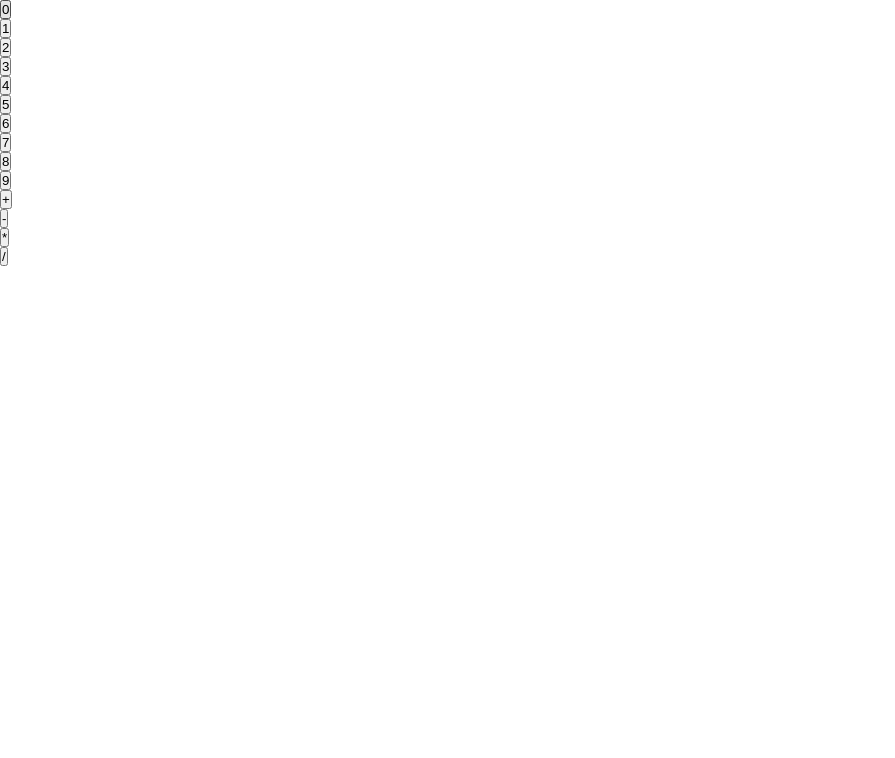
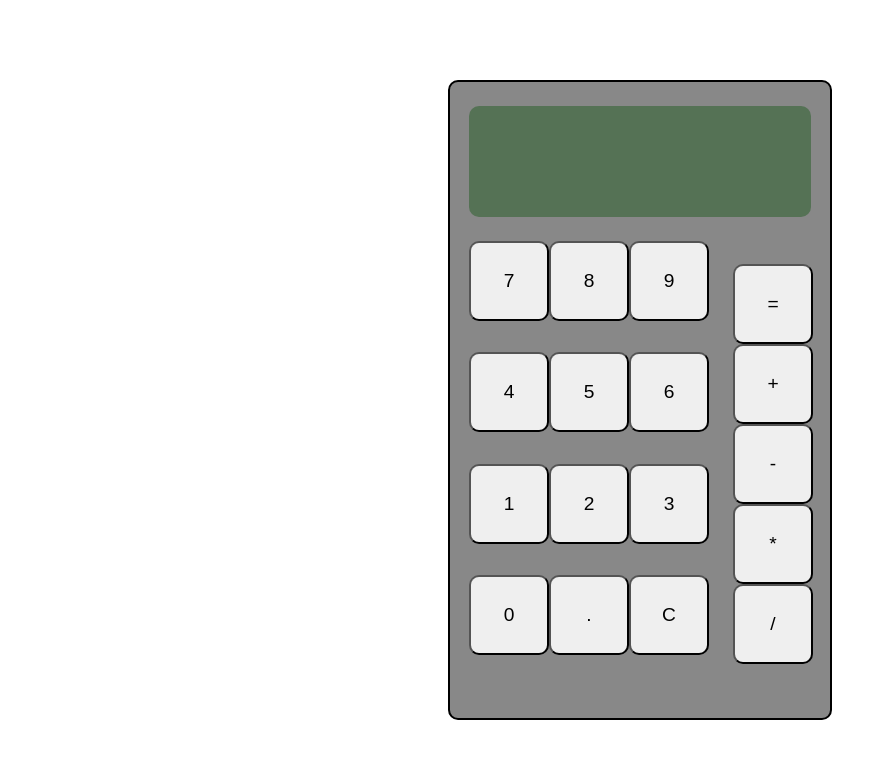
Before and after one commit to juliangcorrea/odin-calculator, a plain HTML site: page index.html in a window 1280 px wide. Shown: the whole page, without its empty margins (0-895 px from the left). Drawn offline with Linux system fonts and the light colour scheme.

Commit message:
Add medium operator logic to JS (using different operators). Add basic styling and better structure to HTML

```diff
--- a/index.html
+++ b/index.html
@@ -10,23 +10,26 @@
 <body>
     <div class="main-container">
         <div class="calculator-box">
-            <div class="dispaly-box">
+            <div class="display-box">
                 <div class="display-screen"></div>
             </div>
             <div class="buttons-box">
                 <div class="numbers-box">
-                    <div class="number-0"><button>0</button></div>
+                    <div class="number-7"><button>7</button></div>
+                    <div class="number-8"><button>8</button></div>
+                    <div class="number-9"><button>9</button></div>
+                    <div class="number-4"><button>4</button></div>
+                    <div class="number-5"><button>5</button></div>
+                    <div class="number-6"><button>6</button></div>
                     <div class="number-1"><button>1</button></div>
                     <div class="number-2"><button>2</button></div>
                     <div class="number-3"><button>3</button></div>
-                    <div class="number-4"><button>4</button></div>
-                    <div class="number-5"><button>5</button></div>
-                    <div class="number-6"><button>6</button></div>
-                    <div class="number-7"><button>7</button></div>
-                    <div class="number-8"><button>8</button></div>
-                    <div class="number-9"><button>9</button></div>
+                    <div class="number-0"><button>0</button></div>
+                    <div class="float-point"><button>.</button></div>
+                    <div class="clear"><button>C</button></div>
                 </div>
                 <div class="operators-box">
+                    <div class="equal"><button>=</button></div>
                     <div class="operator-1"><button>+</button></div>
                     <div class="operator-2"><button>-</button></div>
                     <div class="operator-3"><button>*</button></div>
--- a/main.js
+++ b/main.js
@@ -13,3 +13,18 @@ function multiplyOperator(item1, item2){
 function divideOperator(item1, item2){
     return item1 / item2
 }
+
+let number1, number2, operator
+
+function operate(number1, number2, operator){
+    switch(operator){
+        case "+":
+            return addOperator(number1, number2)
+        case "-":
+            return subtractOperator(number1, number2)
+        case "*":
+            return multiplyOperator(number1, number2)
+        case "/":
+            return divideOperator(number1, number2)
+    }
+}
--- a/style.css
+++ b/style.css
@@ -12,3 +12,71 @@ html {
 body {
     font-family: Arial, sans-serif; /* Optional: set a default font */
 }
+
+.main-container{
+    height: 100vh;
+    width: 100vw;
+    display: flex;
+    align-items: center;
+    justify-content: center;
+}
+
+.calculator-box{
+    width: 30%;
+    height: 80%;
+    border: 2px solid black;
+    border-radius: 10px;
+    background-color: rgb(136, 136, 136);
+    display: flex;
+    flex-direction: column;
+}
+
+.display-box{
+    width: 100%;
+    height: 25%;
+    display: flex;
+    align-items: center;
+    justify-content: center;
+}
+
+.buttons-box{
+    width: 100%;
+    height: 70%;
+    display: flex;
+    align-items: center;
+    justify-content: center;
+    flex-wrap: wrap;
+    flex-direction: row;
+}
+
+.display-screen{
+    width: 90%;
+    height: 70%;
+    border-radius: 10px;
+    background-color: rgb(85, 114, 85);
+}
+
+.numbers-box{
+    display: flex;
+    height: 100%;
+    width: 70%;
+    flex-wrap: wrap;
+    padding-left: 5%;
+}
+
+.operators-box{
+    display: flex;
+    width: 30%;
+    height: 100%;
+    flex-wrap: wrap;
+    flex-direction: column;
+    align-items: center;
+    justify-content: center;
+}
+
+button {
+    height: 80px;
+    width: 80px;
+    border-radius: 10px;
+    font-size: larger;
+}
```
